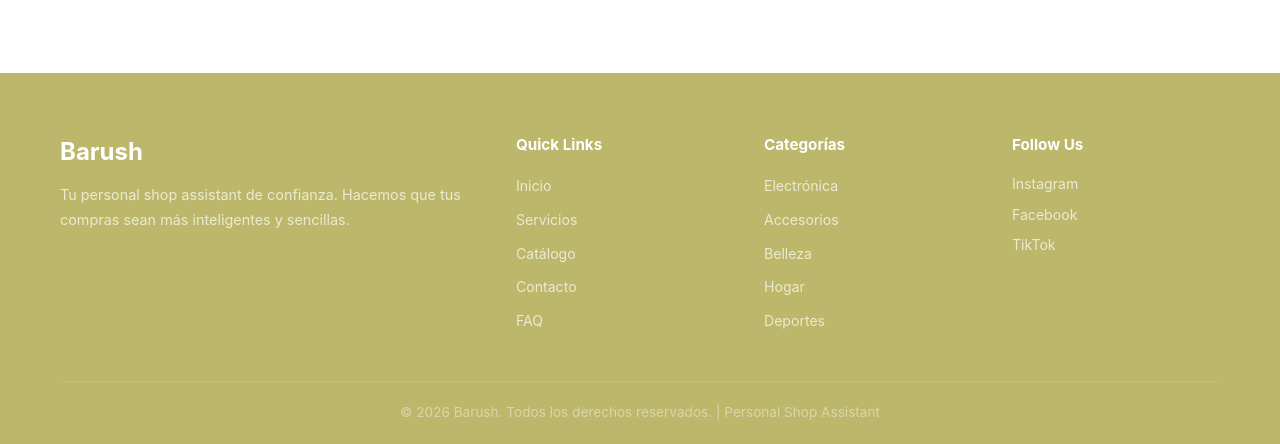
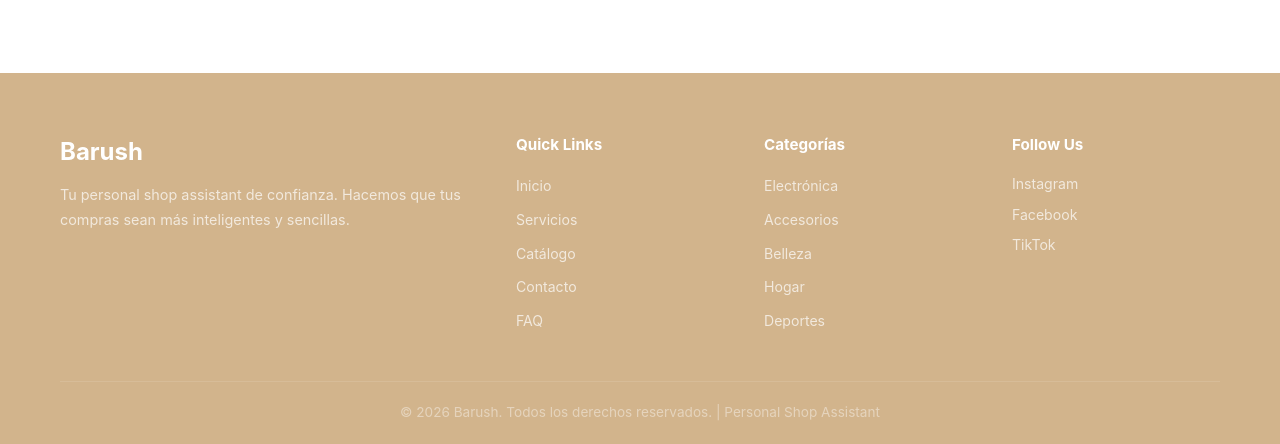
Before and after one commit to AntonioTRT/barush_backuo, a website: page docs/index.html in a window 1280 px wide. Shown: the part 5435-5879 px from the top of the page. Drawn offline with Linux system fonts and the light colour scheme.

Commit message:
Color de fondo café claro en footers

```diff
--- a/docs/css/styles.css
+++ b/docs/css/styles.css
@@ -683,7 +683,7 @@ a {
 
 /* === Footer === */
 .footer {
-  background: var(--color-primary);
+  background: var(--color-header-bg);
   color: rgba(255,255,255,0.7);
   padding: 60px 0 0;
 }
```
